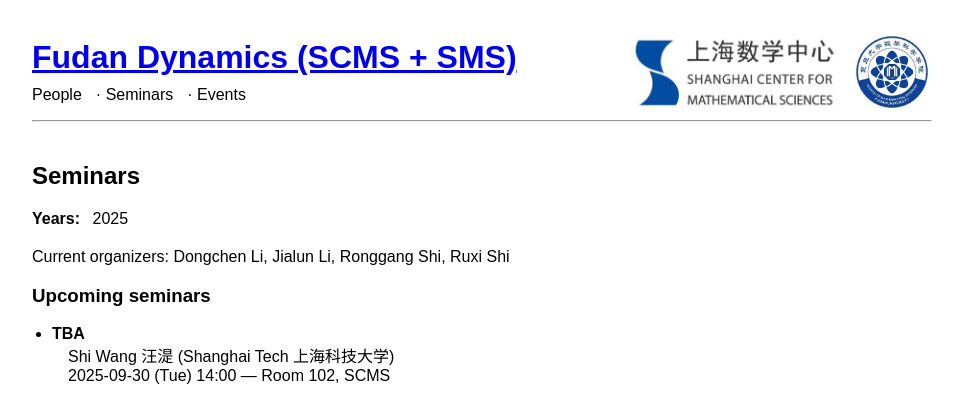
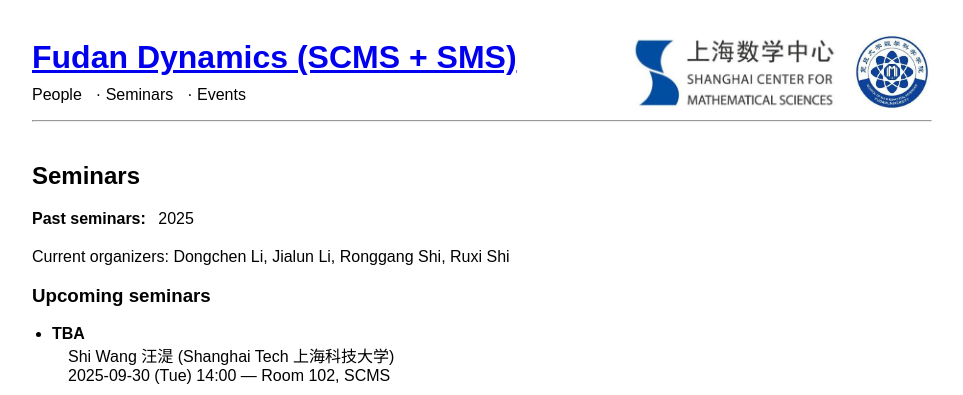
Before and after one commit to dlidynamics/fudandynamics, a Jekyll site: the page built from seminars/index.md, in a window 1280 px wide. Shown: the top 395 px of the page, without its empty margins (158-1121 px from the left). Built offline with Jekyll 4.4.1, drawn with Linux system fonts in a browser that asks for light colours.

Commit message:
Update index.md

```diff
--- a/seminars/index.md
+++ b/seminars/index.md
@@ -13,7 +13,7 @@
 
 {%- if years and years.size > 0 -%}
   <nav class="year-nav" style="margin: 0.75rem 0 1.25rem 0;">
-    <strong style="margin-right: .5rem;">Years:</strong>
+    <strong style="margin-right: .5rem;">Past seminars:</strong>
     {%- for y in years -%}
       <a href="/seminars/by-year.html?y={{ y }}" style="margin-right: .5rem; text-decoration: none;">
         {{ y }}
```
